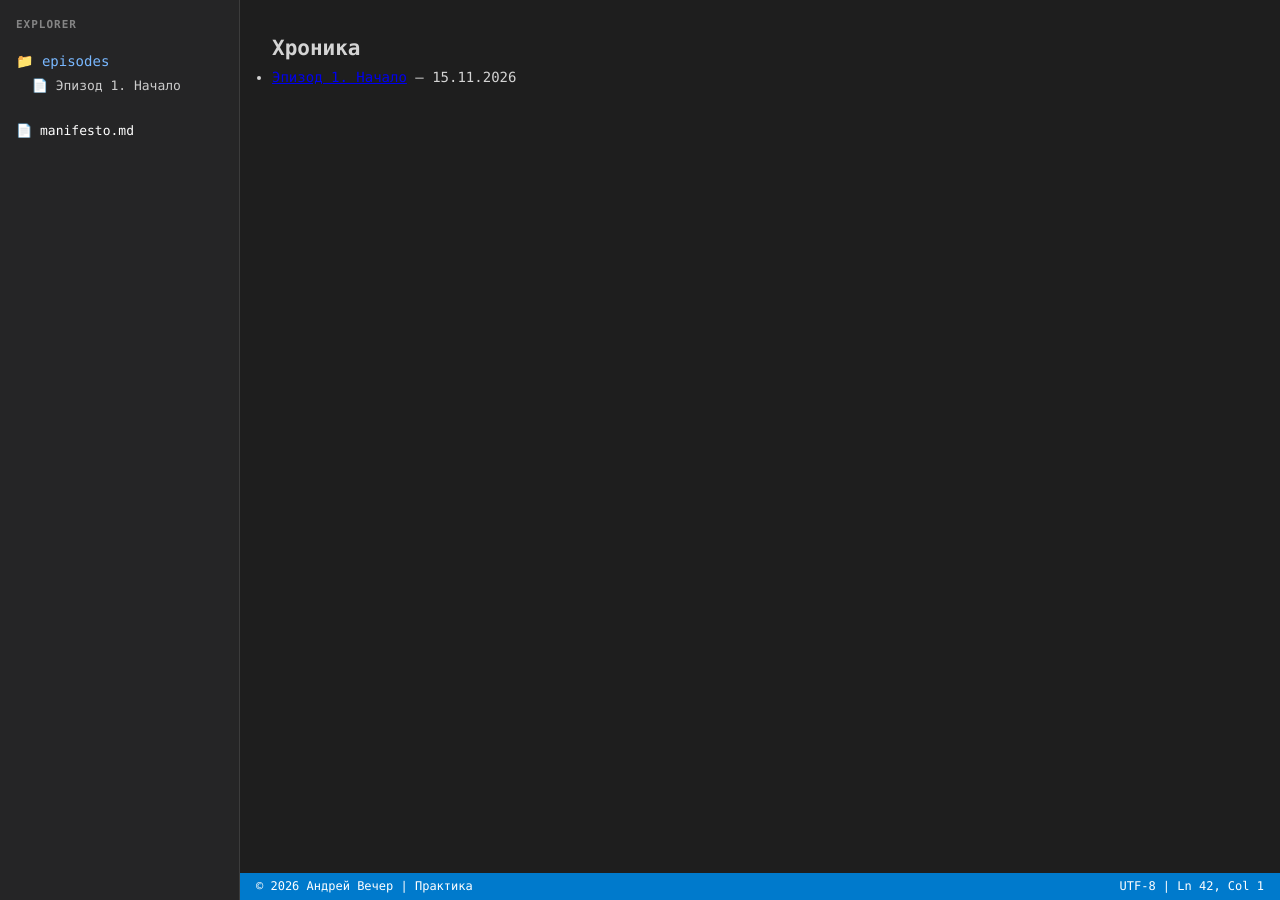
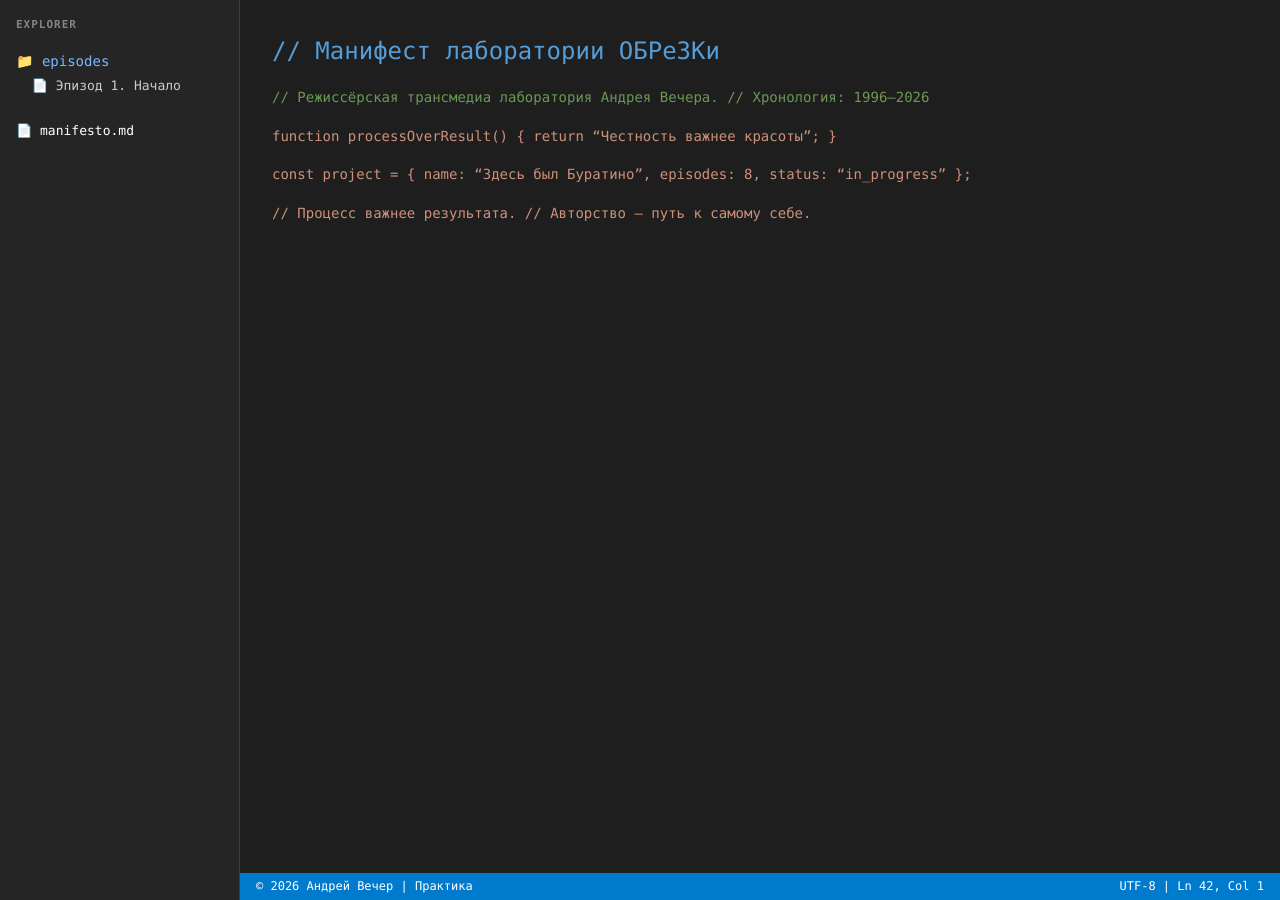
Before and after one commit to avecher/lab, a Jekyll site: the page built from index.md, in a window 1280 px wide. Built offline with Jekyll 4.4.1, drawn with Linux system fonts in a browser that asks for light colours.

Commit message:
Update index.md

```diff
--- a/index.md
+++ b/index.md
@@ -1,10 +1,22 @@
 ---
 layout: default
-title: Главная
+title: manifesto.md
 ---
 
-## Хроника
+# // Манифест лаборатории ОБРеЗКи
 
-{% for post in site.posts %}
-* [{{ post.title }}]({{ post.url }}) — {{ post.date | date: "%d.%m.%Y" }}
-{% endfor %}
+<span class="comment">// Режиссёрская трансмедиа лаборатория Андрея Вечера.</span>
+<span class="comment">// Хронология: 1996–2026</span>
+
+function processOverResult() {
+  return "Честность важнее красоты";
+}
+
+const project = {
+  name: "Здесь был Буратино",
+  episodes: 8,
+  status: "in_progress"
+};
+
+// Процесс важнее результата.
+// Авторство — путь к самому себе.
```
